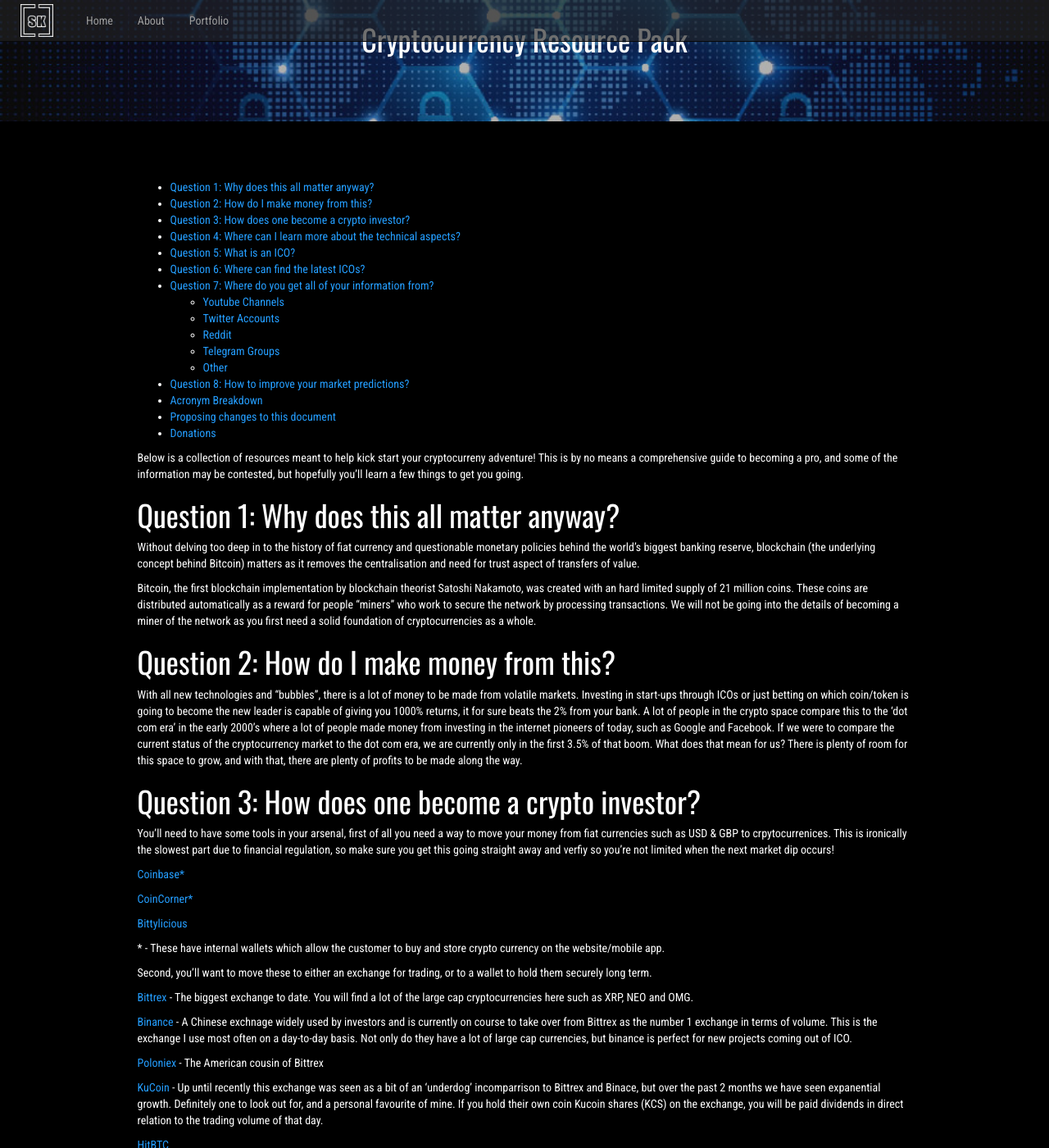
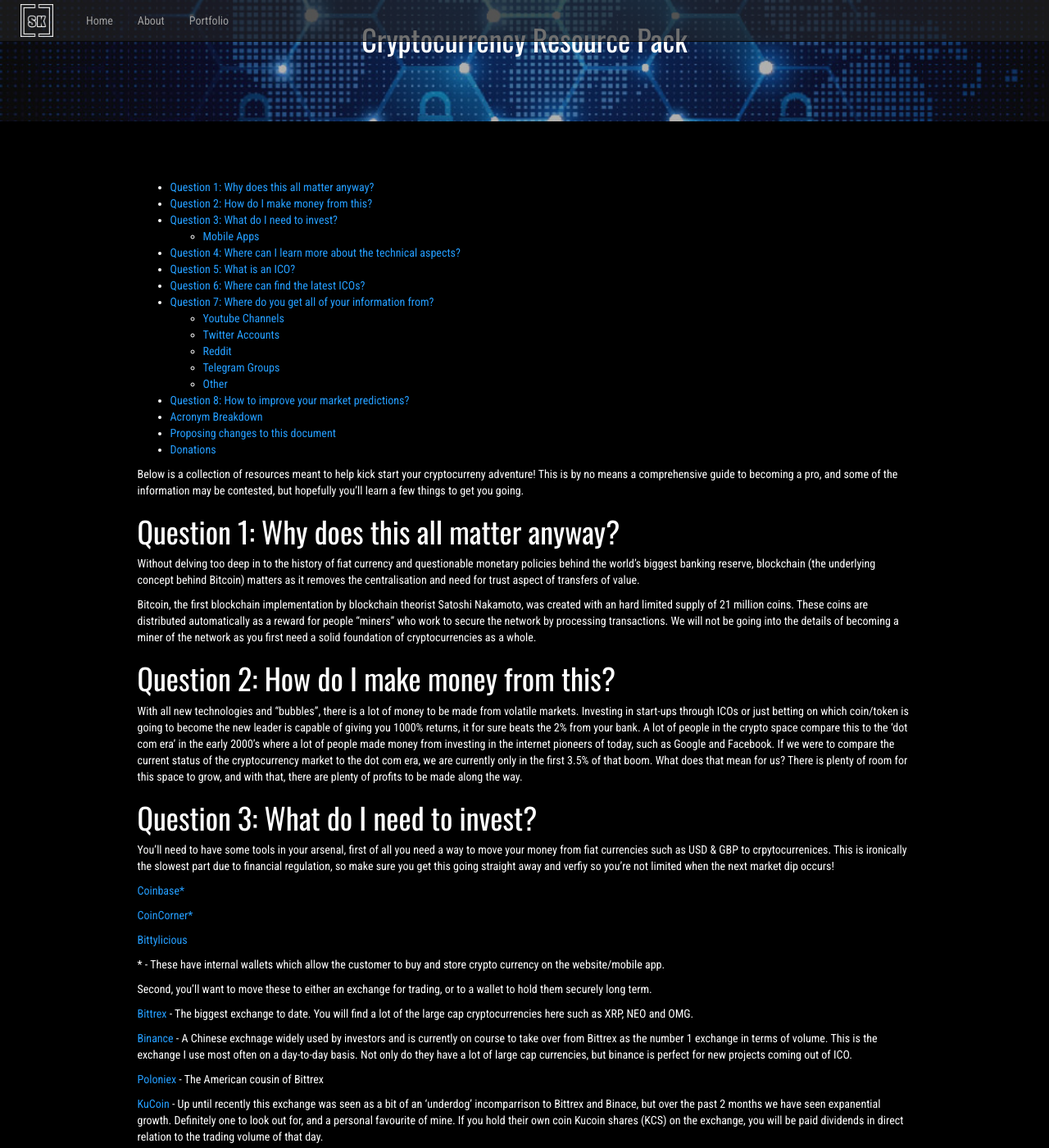
Before and after one commit to stevenkissack/stevokk.github.io, a Jekyll site: the page built from _pages/crypto-resources.md, in a window 1280 px wide and 1400 px high, scrolled down 252 px. Shown: the whole window at 82% size. Built offline with Jekyll 4.4.1, drawn with Linux system fonts in a browser that asks for light colours; some of the changed text lies outside the part shown.

Commit message:
Add mobile apps and some telegram channels

```diff
--- a/_pages/crypto-resources.md
+++ b/_pages/crypto-resources.md
@@ -20,7 +20,7 @@
 
 With all new technologies and "bubbles", there is a lot of money to be made from volatile markets. Investing in start-ups through ICOs or just betting on which coin/token is going to become the new leader is capable of giving you 1000% returns, it for sure beats the 2% from your bank. A lot of people in the crypto space compare this to the 'dot com era' in the early 2000's where a lot of people made money from investing in the internet pioneers of today, such as Google and Facebook. If we were to compare the current status of the cryptocurrency market to the dot com era, we are currently only in the first 3.5% of that boom. What does that mean for us? There is plenty of room for this space to grow, and with that, there are plenty of profits to be made along the way.
 
-# Question 3: How does one become a crypto investor?
+# Question 3: What do I need to invest?
 
 You'll need to have some tools in your arsenal, first of all you need a way to move your money from fiat currencies such as USD & GBP to crpytocurrenices. This is ironically the slowest part due to financial regulation, so make sure you get this going straight away and verfiy so you're not limited when the next market dip occurs!
 
@@ -34,7 +34,9 @@
 \*  - These have internal wallets which allow the customer to buy and store crypto currency on the website/mobile app.
 
 
+
 Second, you'll want to move these to either an exchange for trading, or to a wallet to hold them securely long term.
+
 
 
 [Bittrex](https://www.bittrex.com/){:target="_blank"} - The biggest exchange to date. You will find a lot of the large cap cryptocurrencies here such as XRP, NEO and OMG.
@@ -49,6 +51,11 @@
 [KuCoin](https://www.kucoin.com/){:target="_blank"} - Up until recently this exchange was seen as a bit of an 'underdog' incomparrison to Bittrex and Binace, but over the past 2 months we have seen expanential growth. Definitely one to look out for, and a personal favourite of mine. If you hold their own coin Kucoin shares (KCS) on the exchange, you will be paid dividends in direct relation to the trading volume of that day.
 
 [HitBTC](https://www.hitbtc.com/){:target="_blank"}
+
+## Mobile Apps
+
+- Blockfolio
+- Coin Market Cap App
 
 # Question 4: Where can I learn more about the technical aspects?
 
```
Also changed, not shown: other parts of _pages/crypto-resources.md (+3 -1 lines).
